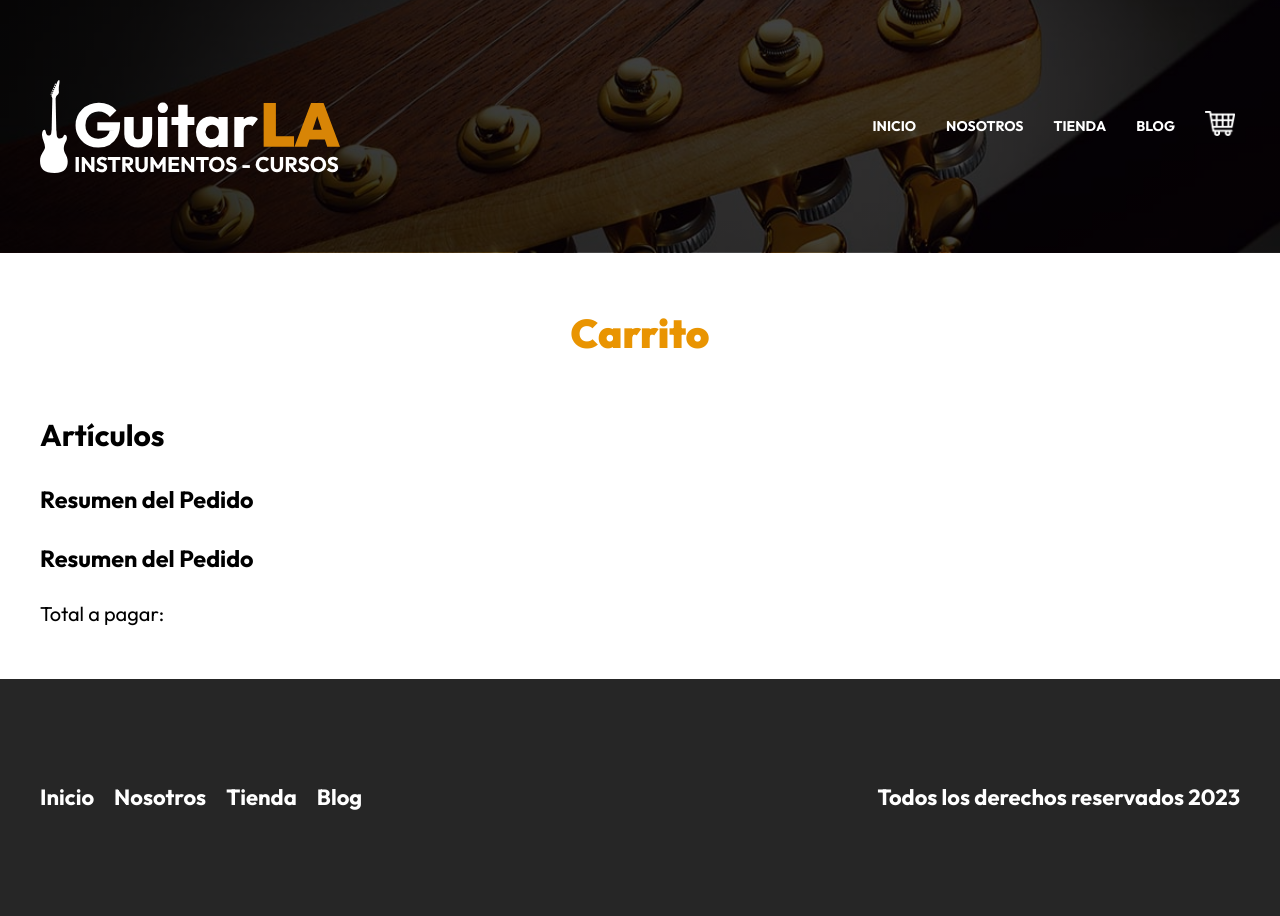
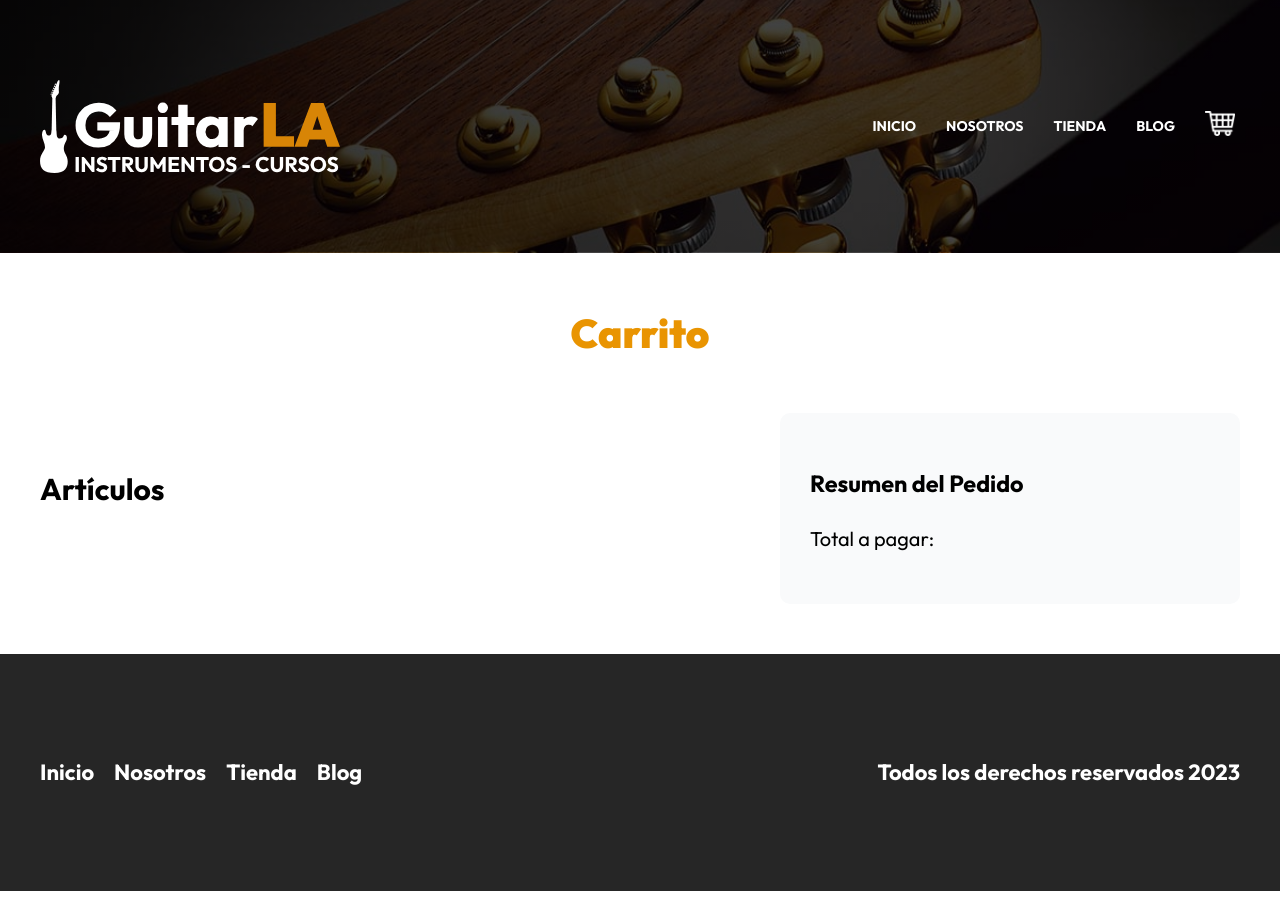
Before and after one commit to RaulHG-Dev/CursoReact, a Next.js app in the folder guitarla-next/: page /carrito in a window 1280 px wide. After the commit the page ends 891 px from the top, so only its background shows below. Built offline with nearby package versions, Linux system fonts and the light colour scheme.

Commit message:
Video 271. Añadiendo HTML y CSS al carrito

```diff
--- a/guitarla-next/pages/carrito.js
+++ b/guitarla-next/pages/carrito.js
@@ -6,16 +6,13 @@
     <Layout title="Carrito de Compras">
         <main className="contenedor">
             <h1 className="heading">Carrito</h1>
-            <div>
-                <div>
+            <div className={styles.contenido}>
+                <div className={styles.carrito}>
                     <h2>Artículos</h2>
                 </div>
-                <aside>
+                <aside className={styles.resumen}>
                     <h3>Resumen del Pedido</h3>
-                    <aside>
-                        <h3>Resumen del Pedido</h3>
-                        <p>Total a pagar:</p>
-                    </aside>
+                    <p>Total a pagar:</p>
                 </aside>
             </div>
         </main>
--- a/guitarla-next/styles/carrito.module.css
+++ b/guitarla-next/styles/carrito.module.css
@@ -0,0 +1,21 @@
+.contenido {
+    display: grid;
+    align-items: flex-start;
+    gap: 5rem;
+}
+
+@media (min-width:768px) {
+    .contenido {
+        grid-template-columns: 3fr 2fr;
+    }
+}
+
+.carrito {
+    padding: 3rem 0;
+}
+
+.resumen {
+    background-color: #f9fafb;
+    padding: 3rem;
+    border-radius: 1rem;
+}
```
